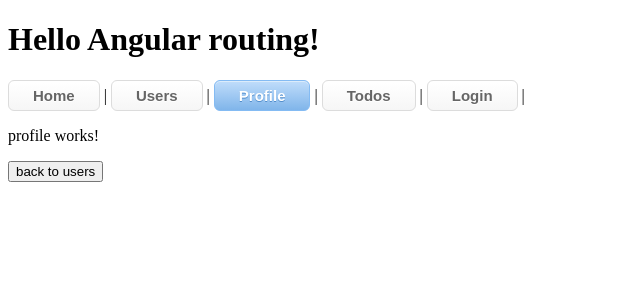
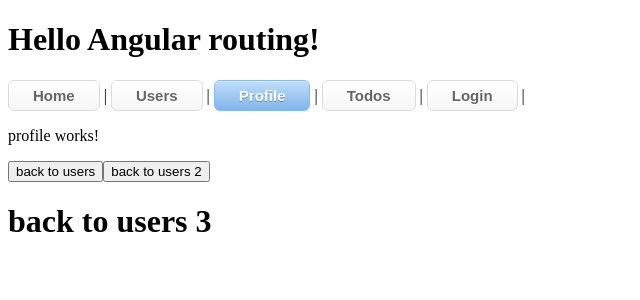
Before and after one commit to angor78/angular-test2, an Angular app: page /profile/1 in a window 1280 px wide. Shown: the top 300 px of the page, without its empty margins (0-640 px from the left). Built offline with nearby package versions, Linux system fonts and the light colour scheme; no server answers.

Commit message:
Angular: navigate without program navigate

```diff
--- a/src/app/components/profile/profile.component.html
+++ b/src/app/components/profile/profile.component.html
@@ -1,3 +1,5 @@
 <p>profile works!</p>
 <div *ngIf="profile$ | async let profile">{{profile.fullName}}</div>
 <button (click)="backToUsersHandler()">back to users</button>
+<button routerLink="/users" >back to users 2</button>
+<h1 routerLink="/users">back to users 3</h1>
```
